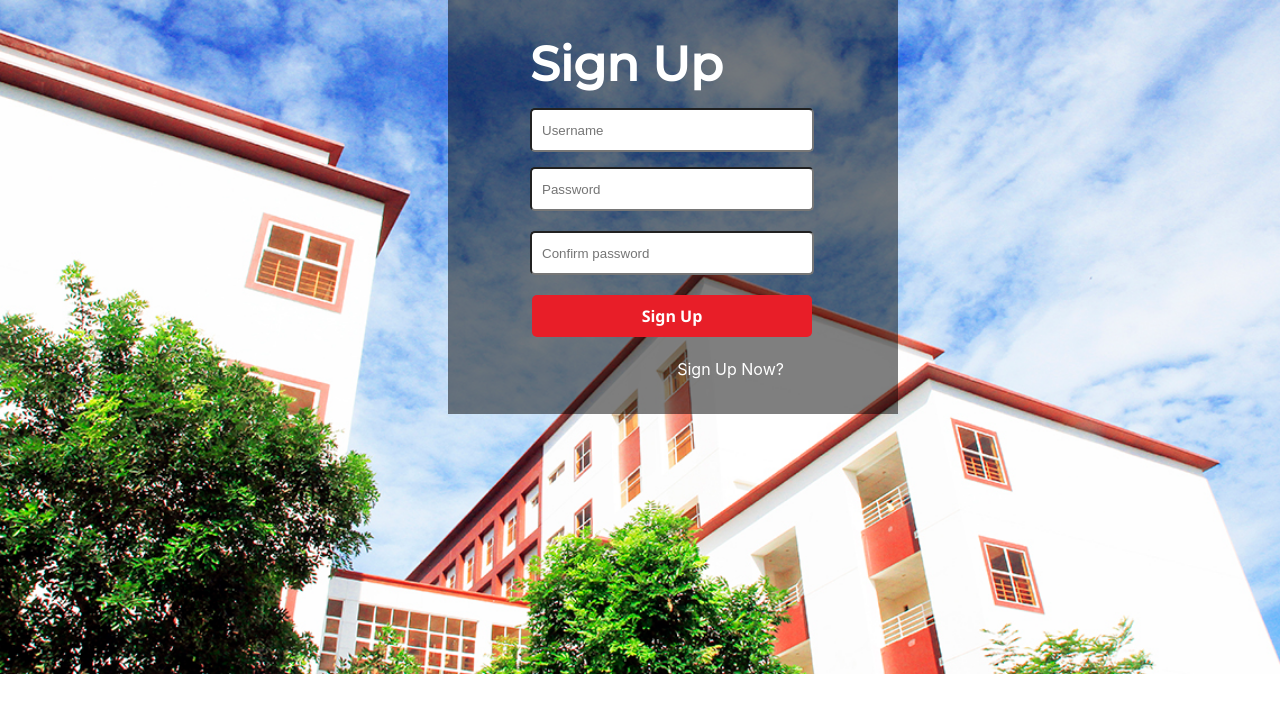
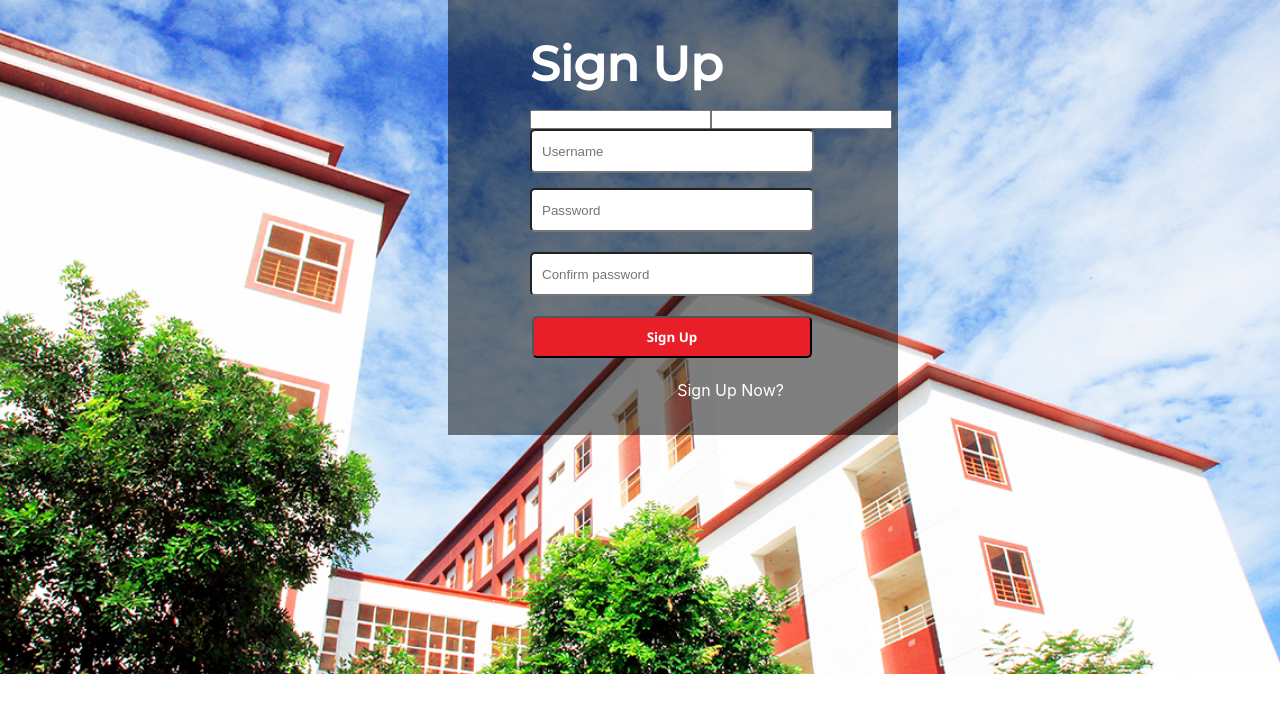
Before and after one commit to quyenhp15/projects, a React (Create React App) app in the folder frontend/: page /register in a window 1280 px wide. Shown: the top 712 px of the page. Built offline with nearby package versions, Linux system fonts and the light colour scheme.

Commit message:
connect database success

```diff
--- a/frontend/src/components/Register/Registration.jsx
+++ b/frontend/src/components/Register/Registration.jsx
@@ -1,6 +1,7 @@
-import React, { Component } from "react";
+import React, { Component, useRef } from "react";
 import './Registration.css'
 import { useNavigate } from 'react-router-dom';
+import axios from "axios";
 
 const Registration = () => {
 
@@ -14,30 +15,55 @@ const Registration = () => {
   //   }
   // }
 
+  const usernameRef = useRef(null)
+  const fullNameRef = useRef(null)
+  const emailRef = useRef(null)
+  const passwordRef = useRef(null)
+
   const navigate = useNavigate()
 
   const signIn = () => {
+    window.location.href = "/login";
+    // navigate('/login')
+  };
 
-    // window.location.href = "/login";
-    navigate('/login')
-  };
+  const buttonSignUp = (event) => {
+    event.preventDefault()
+
+    const registered = {
+      "fullName": fullNameRef.current.value,
+      "username": usernameRef.current.value,
+      "password": passwordRef.current.value,
+      "email": emailRef.current.value
+    }
+
+    axios.post('http://localhost:4000/app/signup', registered).then(response => console.log(response.data))
+
+    console.log(fullNameRef.current.value)
+    console.log(usernameRef.current.value)
+    console.log(passwordRef.current.value)
+    console.log(emailRef.current.value)
+
+  }
 
   return (
 
     <div className="register-page" >
       <div className="header-bar">
 
-
       </div>
       <div className="form__sign-up">
         <div className="signIn__title">
           <h1>Sign Up</h1>
         </div>
-        <input placeholder="Username" className="input__user-name" />
-        <input type="password" placeholder="Password" className="input__password" />
+        <input ref={fullNameRef} />
+        <input ref={emailRef} />
+
+        <input placeholder="Username" className="input__user-name" ref={usernameRef} />
+        <input type="password" placeholder="Password" className="input__password" ref={passwordRef} />
         <input type="password" placeholder="Confirm password" className="input__password" />
 
-        <div className="btn_sign-in">Sign Up</div>
+        <button className="btn_sign-in" onClick={buttonSignUp}>Sign Up</button>
 
 
 
```
Also changed, not shown: frontend/lib.txt (added).
